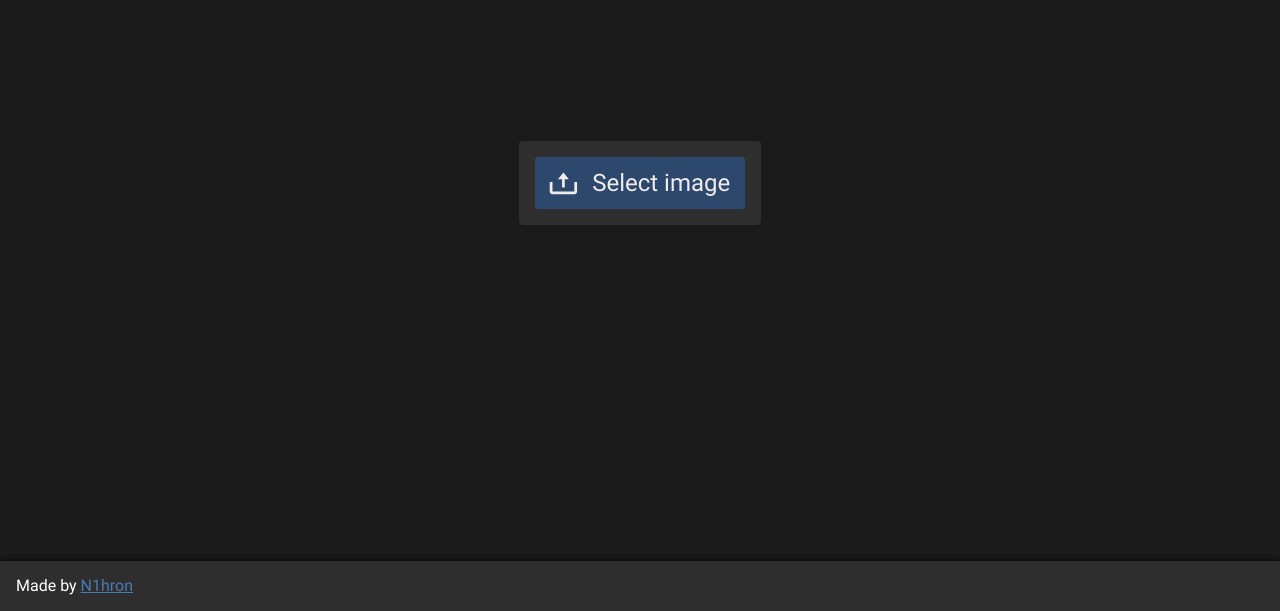
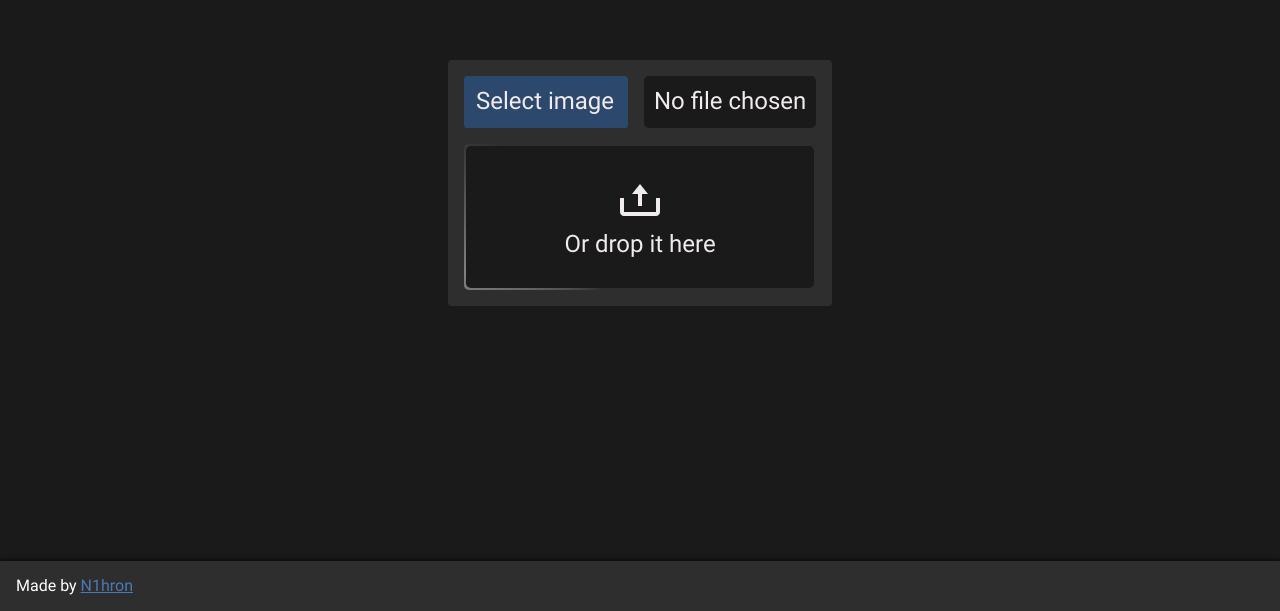
Before and after one commit to N1hron/image-converter, a React (Vite) app: page / in a window 1280 px wide. Shown: the part 189-800 px from the top of the page. Built offline with nearby package versions, Linux system fonts and the light colour scheme.

Commit message:
add drag and drop

```diff
--- a/src/components/imageInput/ImageInput.jsx
+++ b/src/components/imageInput/ImageInput.jsx
@@ -1,19 +1,65 @@
-import { useState, useId } from 'react'
+import { useRef, useId, useEffect } from 'react'
 
 import './imageInput.scss'
 
 export default function ImageInput({ setImageFile, imageFile }) {
-    const inputId = useId()
+    const inputId = useId(),
+          dropareaRef = useRef(),
+          inputRef = useRef()
+
+    useEffect(() => {
+        dropareaRef.addClass = function(className) {
+            if (!this.current.classList.contains(className)) {
+                this.current.classList.add(className)
+            }
+        }
+    }, [])
 
     function onChange(event) {
         const input = event.target,
               file = input.files[0]
 
-        if (file?.type.split('/')[0] === 'image') {
+        if (file?.type.includes('image')) {
             setImageFile(file)
         } else {
             input.value = null
         }
+    }
+
+    function onDragOver(event) {
+        dropareaRef.current.classList.add('image-input__droparea_dragover')
+
+        if (draggingImageFile(event)) {
+            event.preventDefault()
+
+            dropareaRef.addClass('image-input__droparea_dragover_valid')
+        } else {
+            dropareaRef.addClass('image-input__droparea_dragover_invalid')
+        }
+    }
+
+    function onDragLeave() {
+        dropareaRef.current.classList.remove(
+            'image-input__droparea_dragover',
+            'image-input__droparea_dragover_valid',
+            'image-input__droparea_dragover_invalid'
+        )
+    }
+
+    function onDrop(event) {
+        if (draggingImageFile(event)) {
+            event.preventDefault()
+            const files = event.dataTransfer.files
+
+            inputRef.current.files = files
+            setImageFile(files[0])
+        }
+
+        dropareaRef.current.classList.remove(
+            'image-input__droparea_dragover',
+            'image-input__droparea_dragover_valid',
+            'image-input__droparea_dragover_imvalid'
+        )
     }
 
     const ext = imageFile?.name.split('.').at(-1),
@@ -21,27 +67,47 @@ export default function ImageInput({ setImageFile, imageFile }) {
 
     return (
         <div className='image-input'>
+            <div className='image-input__input'>
                 <input
                     id={ inputId }
+                    ref={ inputRef }
                     type='file'
                     accept='image/*, .jfif'
                     onChange={ onChange }
                 />
                 <label className='button button_dark' htmlFor={ inputId }>
+                    Select image
+                </label>
+                <p className='image-input__image-name'>
+                    { imageFile ? <>{name}<span>.{ext}</span></>: 'No file chosen' }
+                </p>
+            </div>
+            <div
+                className='image-input__droparea'
+                ref={ dropareaRef }
+                onDragOver={ onDragOver }
+                onDragLeave={ onDragLeave }
+                onDrop={ onDrop }
+            >
                 <svg xmlns="http://www.w3.org/2000/svg" width="24" height="24" viewBox="0 0 24 24">
                     <path d="M11 15h2V9h3l-4-5-4 5h3z"></path>
                     <path d="M20 18H4v-7H2v7c0 1.103.897 2 2 2h16c1.103 0 2-.897 2-2v-7h-2v7z"></path>
                 </svg>
-                Select image
-            </label>
-            {
-                imageFile &&
-                <p className='image-input__image-name'>
-                    {name}<span>.{ext}</span>
-                </p>
-            }
+                <p>Or drop it here</p>
+            </div>
         </div>
     )
+}
+
+function draggingImageFile(event) {
+    const item = event.dataTransfer.items[0]
+
+    if (item?.kind === 'file' && item.type.includes('image')) {
+        return true
+    }
+
+    console.log('Wrong file type!')
+    return false
 }
 
 function cropFileName(name) {
--- a/src/components/imageInput/imageInput.scss
+++ b/src/components/imageInput/imageInput.scss
@@ -1,10 +1,98 @@
 @import '../../sass/button.scss';
 
 .image-input {
-    display: flex;
-    gap: 1rem;
     font-size: 1.5rem;
-    align-items: center;
+    z-index: 1;
+
+    &__input {
+        display: flex;
+        align-items: center;
+        gap: 1rem;
+    }
+
+    &__droparea {
+        --border-width: 2px;
+
+        margin-top: 1rem;
+        padding: 2rem 1rem;
+        border-radius: 0.3rem;
+        min-width: 20rem;
+
+        text-align: center;
+        position: relative;
+        z-index: 0;
+        overflow: hidden;
+
+        // transition: 1s outline-color;
+        // outline-width: 0;
+
+        svg {
+            height: 3rem;
+            width: auto;
+            fill: var(--text-color);
+        }
+
+        &::before {
+            content: '';
+            position: absolute;
+
+            left: 50%;
+		    top: 50%;
+            transform: translate(-50%, -50%);
+            transform-origin: left top;
+
+            width: 200%;
+            aspect-ratio: 1;
+            z-index: -2;
+
+            animation-name: rotate;
+            animation-duration: 3s;
+            animation-timing-function: linear;
+            animation-iteration-count: infinite;
+
+            background-image: conic-gradient(transparent 270deg, grey, transparent);
+        }
+
+        &_dragover {
+            &::before {
+                content: none;
+            }
+
+            &_valid {
+                &::after {
+                    outline: calc(5px) solid hsl(161, 50%, 30%);
+                }
+            }
+
+            &_invalid {
+                &::after {
+                    outline: calc(5px) solid hsl(0, 50%, 30%);
+                }
+            }
+        }
+
+        &::after {
+            content: '';
+            position: absolute;
+            top: var(--border-width);
+            left: var(--border-width);
+            border-radius: inherit;
+            background-color: #1a1a1a;
+            width: calc(100% - var(--border-width) * 2);
+            height: calc(100% - var(--border-width) * 2);
+            z-index: -1;
+        }
+    }
+
+    @keyframes rotate {
+        0% {
+            rotate: 0turn;
+        }
+
+        100% {
+            rotate: 1turn;
+        }
+    }
 
     &__image-name {
         text-align: center;
--- a/src/sass/button.scss
+++ b/src/sass/button.scss
@@ -13,12 +13,6 @@
 
     transition: background-color 0.1s, scale 0.15s;
     background-color: hsl(161, 50%, 30%);
-
-    svg {
-        height: 100%;
-        width: auto;
-        fill: var(--text-color);
-    }
 
     &:hover, &:focus-visible {
         background-color: hsl(161, 50%, 27.5%);
```
Also changed, not shown: src/components/app/App.jsx (line endings or trailing spaces). Lines whose indentation alone changed are shown as unchanged.
